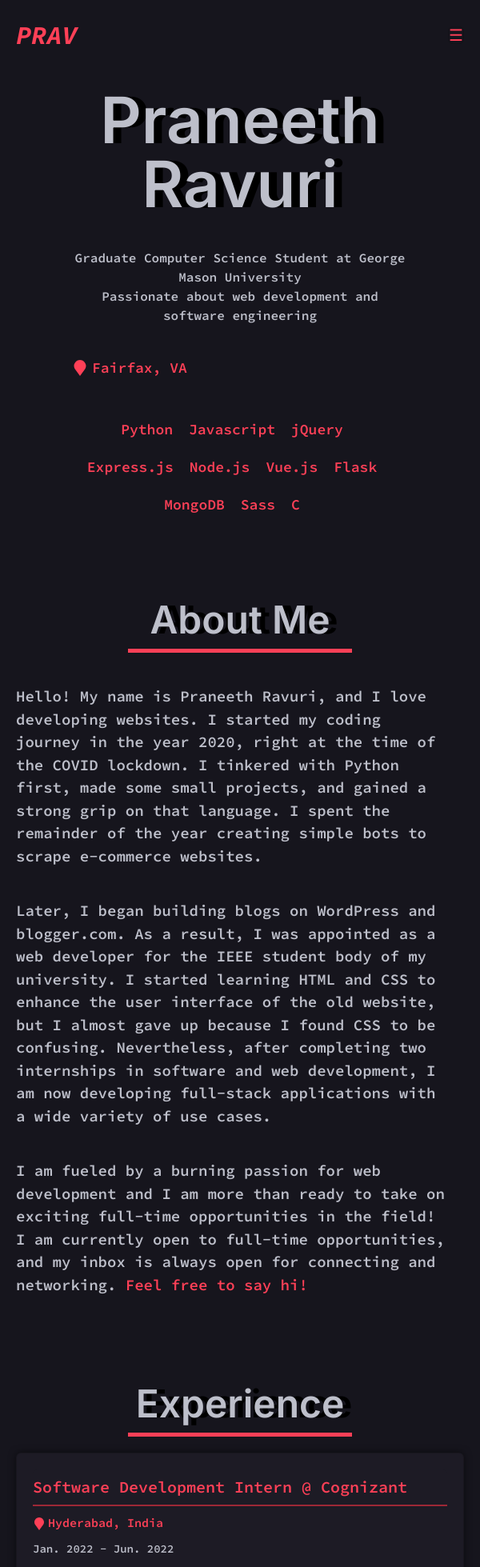
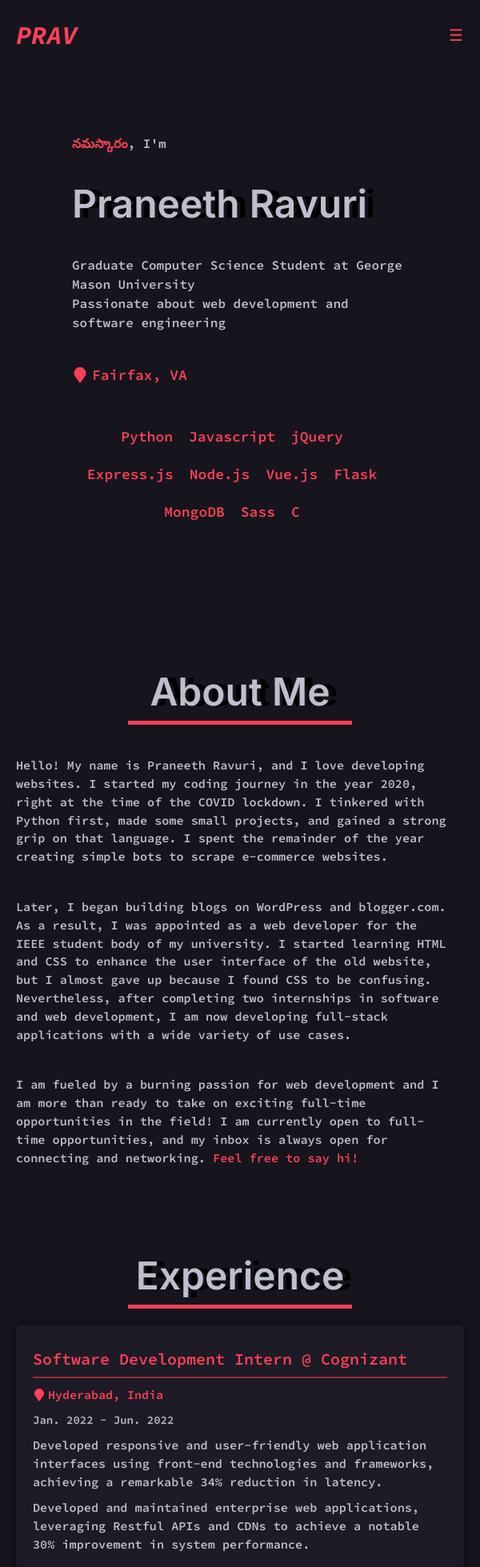
Before and after one commit to praneethravuri/PRAV-V2, a Vue app: page / in a window 600 px wide. Shown: the top 1959 px of the page at 80% size. Built offline with nearby package versions, Linux system fonts and the light colour scheme.

Commit message:
Created media queries

```diff
--- a/src/components/About.vue
+++ b/src/components/About.vue
@@ -52,11 +52,20 @@ export default {
 
     & .about {
         width: 100%;
+
     }
 
     & div p {
         margin: 20px 0px;
-        font-size: 19px;
+        font-size: 1.125rem;
+
+        @media only screen and (max-width: 600px) {
+            font-size: 0.95rem;
+        }
+
+        @media only screen and (max-width: 320px) {
+            font-size: 0.85rem;
+        }
     }
 
 }
--- a/src/components/Experience.vue
+++ b/src/components/Experience.vue
@@ -180,4 +180,28 @@ export default {
     }
   }
 
-}</style>
+  @media only screen and (min-width: 321px) and (max-width: 399px) {
+    .card {
+      height: 450px;
+    }
+  }
+
+  @media only screen and (min-width: 400px) and (max-width: 600px) {
+    .card{
+      height: 450px;
+
+
+      &-content p{
+        font-size: 0.95rem;
+      }
+    }
+  }
+
+  @media only screen and (max-width: 320px){
+    .card{
+      height: 500px;
+    }
+  }
+
+}
+</style>
--- a/src/components/Introduction.vue
+++ b/src/components/Introduction.vue
@@ -69,16 +69,17 @@ export default {
         text-align: center;
     }
 
-    & .name-text {
-        font-size: clamp(6rem, 7vw, 8rem);
+    .name-text {
+        font-size: 6rem;
         line-height: 100%;
         font-weight: 600;
         text-shadow: 10px 0px black;
         font-family: $inter-font;
     }
 
+
     .desc {
-        text-align: center;
+        text-align: left;
     }
 
     .telugu-text {
@@ -123,10 +124,10 @@ export default {
     }
 
     @media (max-width: 600px) {
-        margin-top: 0px;
+        margin-top: -50px;
 
         & .name-text {
-            font-size: clamp(5rem, 6vw, 7rem);
+            font-size: 3rem;
         }
     }
 }
--- /dev/null
+++ b/src/styles/_responsive.scss
@@ -0,0 +1,26 @@
+/* Extra small devices (phones, 600px and down) */
+@media only screen and (max-width: 600px) {
+    .main-content{
+        margin-top: 125px;
+    }
+}
+
+/* Small devices (portrait tablets and large phones, 600px and up) */
+@media only screen and (min-width: 600px) {
+
+}
+
+/* Medium devices (landscape tablets, 768px and up) */
+@media only screen and (min-width: 768px) {
+
+}
+
+/* Large devices (laptops/desktops, 992px and up) */
+@media only screen and (min-width: 992px) {
+
+}
+
+/* Extra large devices (large laptops and desktops, 1200px and up) */
+@media only screen and (min-width: 1200px) {
+
+}
--- a/src/styles/main.scss
+++ b/src/styles/main.scss
@@ -72,3 +72,25 @@ body {
     margin: 0;
   }
 }
+
+@media only screen and (max-width: 320px) {
+  .main-content{
+      margin-top: 90%;
+  }
+
+  #about{
+    margin-top: 30%;
+  }
+}
+
+@media only screen and (min-width: 321px) and (max-width: 399px) {
+  .main-content{
+      margin-top: 30%;
+  }
+}
+
+@media only screen and (min-width: 400px) and (max-width: 600px) {
+  .main-content{
+      margin-top: 15%;
+  }
+}
```
